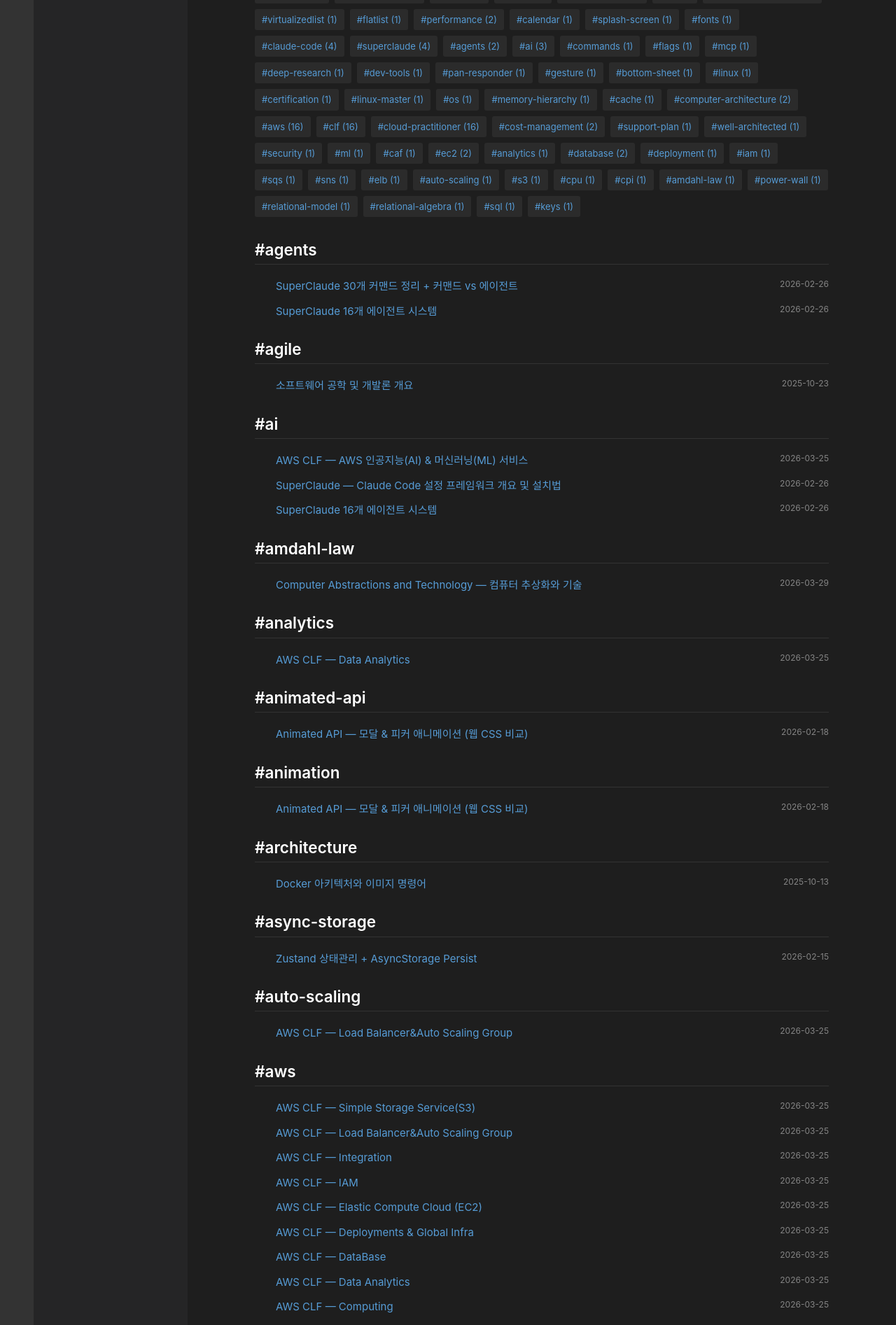
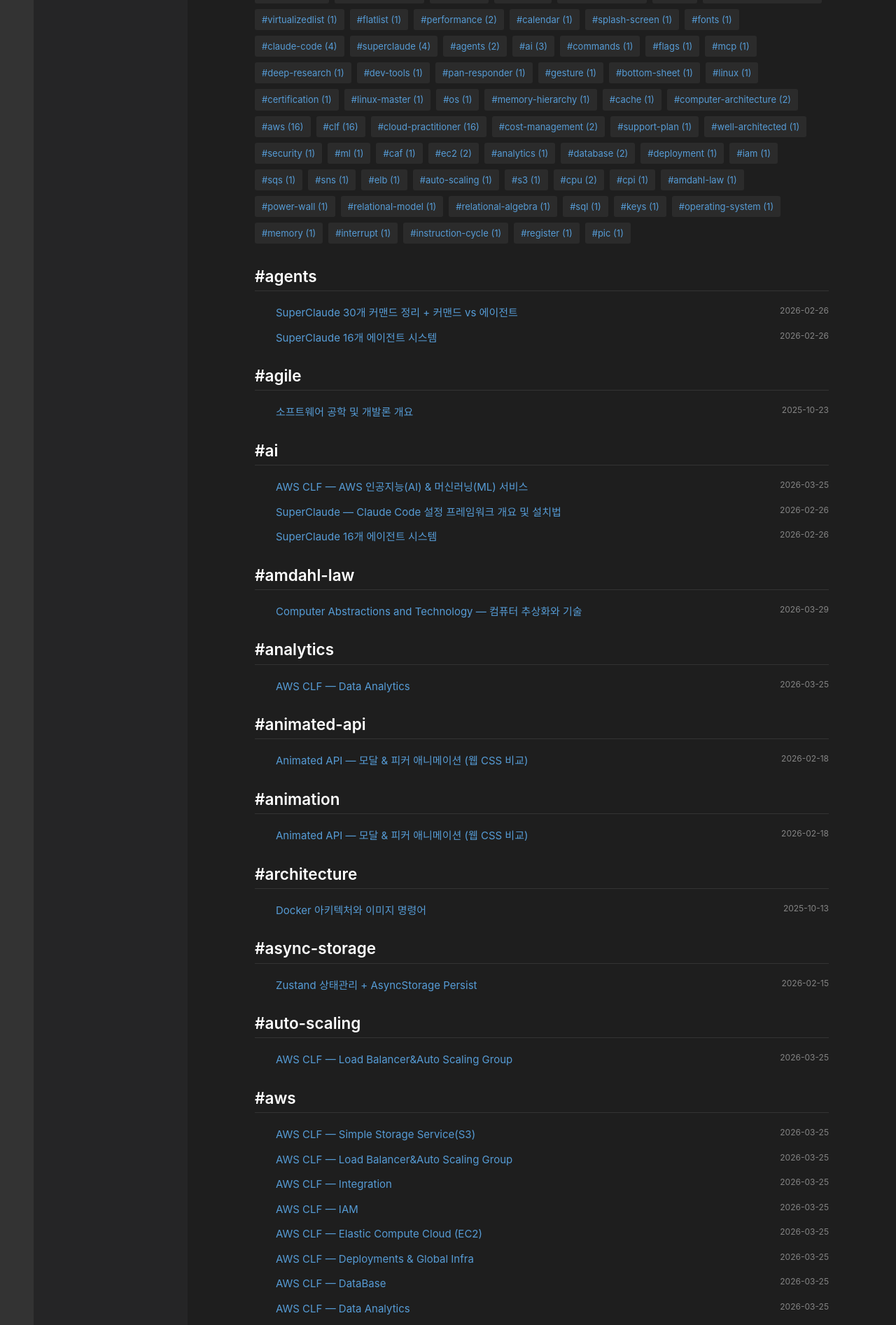
Before and after one commit to l2juhan/l2juhan.github.io, a Jekyll site: the page built from _pages/tags.md, in a window 1280 px wide. Shown: the part 613-2506 px from the top of the page at 70% size. Built offline with Jekyll 4.4.1, drawn with Linux system fonts in a browser that asks for light colours; a style sheet for code colours, icons or effects is not loaded; part of the change alters nothing that is shown; some of the changed text lies outside the part shown.

Commit message:
Add Computer System Overview post (Operating-System)
Co-Authored-By: Claude Opus 4.6 (1M context) <noreply@anthropic.com>

````diff
--- /dev/null
+++ b/_posts/2026-03-30-computer-system-overview.md
@@ -0,0 +1,353 @@
+---
+title: "Computer System Overview — 컴퓨터 시스템 개요"
+date: 2026-03-30
+categories: [Operating-System]
+tags: [operating-system, cpu, memory, interrupt, instruction-cycle, register, pic]
+description: "컴퓨터의 기본 구성 요소, 명령어 사이클, 인터럽트 메커니즘, 시스템 타이머까지 운영체제의 토대가 되는 하드웨어 구조를 정리한다."
+---
+
+운영체제를 이해하려면 그 위에 올라가는 하드웨어를 먼저 알아야 한다. 프로세서는 어떻게 명령어를 실행하고, 인터럽트는 왜 필요하며, 메모리는 어떤 계층으로 구성되는가. 이 글에서는 컴퓨터 시스템의 전체적인 구조를 다룬다.
+
+## 기본 구성 요소
+
+컴퓨터는 데이터의 **처리, 저장, 이동**을 위한 자원의 집합이다. 핵심 구성 요소는 네 가지다.
+
+![컴퓨터 기본 구성 요소](/assets/images/posts/computer-system-overview/computer-system-overview-1.png)
+
+| 구성 요소 | 역할 |
+|---|---|
+| **프로세서(Processor, CPU)** | 프로그램을 실행하는 하드웨어. 명령어를 해석하고 실행한다 |
+| **메모리(Memory)** | 프로그램의 데이터와 코드를 저장한다. 휘발성(volatile)이다 |
+| **I/O 모듈(I/O Modules)** | 컴퓨터와 외부 장치(모니터, 디스크 등) 사이에서 데이터를 이동시킨다 |
+| **버스(Bus)** | 위 세 요소를 연결하는 데이터 통로이다 |
+
+I/O 모듈은 다시 **I/O 컨트롤러**(하드웨어 제어 로직)와 **I/O 디바이스**(실제 장치)로 나뉜다.
+
+## 프로그램과 프로세스
+
+- **프로그램(Program)**: 특정 작업을 수행하기 위한 명령어들의 집합이다
+- **프로세스(Process)**: 메모리에 로드되어 실행 중이거나 실행 대기 중인 프로그램이다
+
+C 소스코드가 컴파일되면 기계어(Machine Code)로 변환된다. 이 바이너리가 디스크에 저장된 상태가 프로그램이고, 이를 메모리에 올려 실행하면 프로세스가 된다.
+
+```
+소스코드(.c) → [컴파일러] → 기계어 바이너리(디스크) → [실행] → 프로세스(메모리)
+```
+
+## 프로세서(CPU)
+
+**CPU(Central Processing Unit)**는 프로그램의 명령어를 해석하고 실행하는 하드웨어이다.
+
+CPU 내부의 핵심 구성 요소:
+- **ALU(Arithmetic/Logic Unit)**: 산술 연산(덧셈, 뺄셈)과 논리 연산(비교, Boolean)을 수행한다
+- **레지스터(Register)**: 현재 사용 중인 데이터나 명령어를 임시로 저장하는 초고속 저장소이다
+
+### 멀티프로세서와 프로세서의 진화
+
+현대 CPU는 하나의 칩 안에 여러 개의 프로세서(코어)를 넣은 **멀티프로세서(Multiprocessor)** 구조이다. 각 코어는 독립적인 캐시 메모리를 가진다.
+
+| 프로세서 | 클럭 속도 | 전력 |
+|---|---|---|
+| PIC | ~10 MHz | ~mW |
+| Z80 | ~10 MHz | ~mW |
+| ARM PXA | 400 MHz | ~500 mW |
+| PowerPC MPC | 500 MHz | 2 W |
+| Pentium | 2 GHz | 115 W |
+
+클럭 속도는 지속적으로 올라왔지만, 전력 소모도 함께 급증했다. 이것이 **전력 장벽(Power Wall)**이다.
+
+**GPU(Graphical Processing Unit)**는 대규모 병렬 연산에 특화된 프로세서이다. 그래픽뿐 아니라 AI 연산에도 쓰인다. SIMD(Single-Instruction Multiple Data) 방식으로 배열 데이터를 효율적으로 처리한다.
+
+**SoC(System on a Chip)**는 모바일 기기용으로, CPU + GPU + NPU(Neural Processing Unit) + 코덱 + 메모리를 하나의 칩에 통합한 구조이다. Snapdragon, Exynos, Kirin 등이 대표적이다.
+
+### 폰 노이만 병목
+
+**폰 노이만 아키텍처(Von Neumann Architecture)**는 프로세서와 메모리가 버스로 연결된 구조이다. 명령어 fetch와 데이터 연산을 **동시에 수행할 수 없다**는 근본적인 한계가 있다. CPU와 메모리 사이의 버스 대역폭이 제한적이라 데이터 이동에 병목이 발생하는데, 이를 **폰 노이만 병목(Von Neumann Bottleneck)**이라 한다.
+
+이 병목을 해소하기 위한 접근법:
+- **HBM(High Bandwidth Memory)**: 메모리 대역폭을 대폭 높여 병목을 완화한다
+- **뉴로모픽 아키텍처(Neuromorphic Architecture)**: 연산과 메모리를 하나로 합쳐 데이터 이동 자체를 최소화한다. Intel Loihi2, IBM TrueNorth 등이 있다
+
+## 메모리
+
+### RAM: SRAM vs DRAM
+
+**RAM(Random Access Memory)**은 휘발성 메모리이다. 전원이 꺼지면 데이터가 사라진다.
+
+| 특성 | SRAM | DRAM |
+|---|---|---|
+| 밀도 | 낮음 (6 트랜지스터/bit) | 높음 (1 트랜지스터/bit) |
+| 속도 | 빠름 (~2 ns) | 느림 (~15 ns) |
+| 가격 | 비쌈 | 저렴 |
+| 리프레시 | 불필요 | 필요 |
+| 용도 | **캐시(Cache)** | **메인 메모리** |
+
+SRAM은 플립플롭(flip-flop) 기반이라 리프레시가 필요 없고 빠르지만, 비싸고 집적도가 낮다. 그래서 CPU 내부의 캐시에 쓰인다. DRAM은 커패시터 기반으로 주기적인 리프레시가 필요하지만, 가격 대비 용량이 커서 메인 메모리로 쓰인다.
+
+![메모리 타입 분류](/assets/images/posts/computer-system-overview/computer-system-overview-3.png)
+
+### 비휘발성 메모리
+
+**비휘발성(Non-volatile) 메모리**는 전원이 꺼져도 데이터를 유지한다.
+
+**플래시 메모리(Flash Memory)**의 세 가지 핵심 특성:
+
+1. **비대칭 읽기/쓰기**: 읽기(~20 us)가 쓰기(~200 us)보다 빠르다
+2. **제자리 갱신 불가(No in-place update)**: 이미 쓰여진 페이지에 바로 덮어쓸 수 없다. 해당 페이지가 속한 블록 전체를 지운 뒤 다시 써야 한다
+3. **제한된 수명(Limited endurance)**: 블록당 약 10만 번 쓰기 후 마모된다. 마모된 블록은 사용 불가능하다
+
+플래시 메모리는 Floating Gate에 전자를 가두거나 빼는 방식으로 데이터를 저장한다. 이를 반복하면 절연체(산화막)가 물리적으로 손상되어 전자가 새어나가고, 데이터를 보존할 수 없게 된다.
+
+**HDD(Hard Disk Drive)**는 자기 저장 매체 기반의 비휘발성 장치이다. 읽기/쓰기에 5~35 ms가 소요된다.
+
+**SSD(Solid State Disk)**는 플래시 메모리를 사용한 디스크이다. I/O 버스의 표준 디스크 슬롯에 연결되며 일반 디스크처럼 동작한다. 내부적으로 **FTL(Flash Translation Layer)**이 플래시의 특이한 동작(제자리 갱신 불가 등)을 감추고 HDD처럼 사용할 수 있게 해준다.
+
+### 이종 메모리와 CXL
+
+GPU 연산에서는 CPU 호스트 메모리와 GPU 로컬 메모리 사이의 데이터 이동이 **PCI 버스 병목**을 유발한다. 자주 쓰는 hot data는 GPU 로컬 메모리에, 자주 쓰지 않는 cold data는 CPU 호스트 메모리에 두는 전략이 필요하다.
+
+**CXL(Compute Express Link)**은 PCIe 기반으로 CPU에 연결되는 새로운 메모리 기술이다. CPU 입장에서는 일반 메모리처럼 보이며 바이트 단위의 `load`/`store`로 접근 가능하다. DRAM을 fast tier(~100 ns), CXL 메모리를 slow tier(~200 ns)로 구성하는 **메모리 티어링(Memory Tiering)** 방식으로 대용량 메모리를 확보한다.
+
+### 저장장치 접근 속도 비교
+
+| 구성 요소 | 접근 시간 | 체감 비유 (프로세서 사이클 = 1초) |
+|---|---|---|
+| 프로세서 사이클 | 0.5 ns (2 GHz) | 1초 |
+| 캐시 접근 | 2 ns | 4초 |
+| 메모리 접근 | 15 ns | 30초 |
+| SSD 접근 | 50,000 ns (50 us) | 27시간 |
+| 디스크 접근 | 7,000,000 ns (7 ms) | 162일 |
+
+캐시 접근이 4초라면 디스크 접근은 162일이다. 이 격차가 메모리 계층 구조가 존재하는 이유이다.
+
+## 프로세서 레지스터
+
+레지스터는 CPU 내부의 초고속 저장소이다. 메모리 접근을 최소화하기 위해 **중간 결과나 데이터를 임시 저장**하는 역할을 한다.
+
+![CPU 레지스터 구조](/assets/images/posts/computer-system-overview/computer-system-overview-4.png)
+
+### 범용 레지스터(General Purpose Registers)
+
+연산의 중간 결과나 데이터 값을 임시로 저장한다. x86 계열 CPU는 최소 8개의 범용 레지스터를 가진다. 레지스터 파일(Register File)이라는 단위로 묶여 ALU에 연결된다.
+
+### 특수 목적 레지스터(Special-Purpose Registers)
+
+| 레지스터 | 역할 |
+|---|---|
+| **PC(Program Counter)** | 다음에 실행할 명령어의 메모리 주소를 저장한다 |
+| **IR(Instruction Register)** | 가장 최근에 fetch된 명령어를 저장한다 |
+| **PSW(Program Status Word)** | CPU의 현재 상태(condition code, 인터럽트 마스크, 특권 수준 등)를 저장한다 |
+| **MAR(Memory Address Register)** | 다음에 읽거나 쓸 메모리 주소를 저장한다 |
+| **MBR(Memory Buffer Register)** | MAR이 가리키는 주소의 데이터를 저장한다. Memory Data Register(MDR)와 같은 의미이다 |
+
+그 외 **I/O AR**(I/O 주소 레지스터)과 **I/O BR**(I/O 버퍼 레지스터)이 I/O 모듈과의 통신에 사용된다.
+
+**PSW의 Condition Code**는 산술/논리 연산 결과에 따라 자동으로 갱신되는 플래그이다. OF(Overflow Flag), ZF(Zero Flag) 등이 있다.
+
+## 명령어 집합 구조(ISA)와 명령어 형식
+
+**ISA(Instruction Set Architecture)**는 소프트웨어와 하드웨어 사이의 인터페이스를 정의한다. 프로세서가 실행할 수 있는 명령어 집합과 **머신 상태(Machine State)** = 레지스터 + 메모리를 규정한다. x86, x86-64, IA64, ARM 등이 대표적인 ISA이다.
+
+**명령어 형식(Instruction Format)**은 명령어의 비트 구조를 정의하는 머신 고유의 템플릿이다. 예를 들어 16비트 고정 크기 명령어라면:
+
+```
+| Opcode (4 bits) | Address (12 bits) |
+|  0         3  4 |            15     |
+```
+
+- **Opcode(연산자)**: 수행할 연산을 지정한다. 예: `0001` = Load, `0010` = Store, `0101` = Add
+- **Operand(피연산자)**: 입출력 데이터 또는 그 주소를 지정한다
+
+명령어가 수행하는 동작은 네 가지로 분류된다:
+
+| 유형 | 설명 | 예시 |
+|---|---|---|
+| **데이터 처리** | 산술/논리 연산 | `add`, `sub` |
+| **제어** | 실행 흐름 변경 | `jump`, `call` |
+| **프로세서-메모리** | 메모리 읽기/쓰기 | `load`, `store` |
+| **프로세서-I/O** | I/O 장치와 통신 | `in`, `out` |
+
+## 명령어 사이클(Instruction Cycle)
+
+프로세서는 하나의 명령어를 **Fetch → Decode → Execute** 세 단계로 처리한다. 이를 **명령어 사이클(Instruction Cycle)**이라 한다.
+
+![기본 명령어 사이클](/assets/images/posts/computer-system-overview/computer-system-overview-5.png)
+
+### Fetch-Decode-Execute
+
+![명령어 사이클 상세](/assets/images/posts/computer-system-overview/computer-system-overview-2.png)
+
+1. **Fetch**: PC가 가리키는 주소에서 명령어를 읽어 IR에 저장한다
+2. **Decode**: IR에 있는 명령어를 해석한다. opcode가 무엇인지, operand가 어디인지 파악한다
+3. **Execute**: 해석된 연산을 ALU 등을 통해 실제로 수행한다
+
+이 과정에서 MAR과 MBR이 메모리와의 통신을 중개한다. PC는 매 사이클마다 다음 명령어 주소로 갱신된다.
+
+### 프로그램 실행 예제
+
+다음은 `1940`, `5941`, `2941`이라는 세 명령어가 메모리 주소 300~302에 저장된 상태에서의 실행 과정이다. 데이터로는 주소 940에 `0003`, 941에 `0002`가 있다.
+
+![프로그램 실행 예제 (Figure 1.4)](/assets/images/posts/computer-system-overview/computer-system-overview-6.png)
+
+| Step | 단계 | 동작 | PC | AC | IR |
+|---|---|---|---|---|---|
+| 1 | Fetch | 주소 300에서 명령어 `1940`을 가져온다 | 300→301 | - | 1940 |
+| 2 | Execute | `1940` = Load AC from 940 → AC에 `0003` 적재 | 301 | 0003 | 1940 |
+| 3 | Fetch | 주소 301에서 명령어 `5941`을 가져온다 | 301→302 | 0003 | 5941 |
+| 4 | Execute | `5941` = Add to AC from 941 → AC = 3 + 2 = `0005` | 302 | 0005 | 5941 |
+| 5 | Fetch | 주소 302에서 명령어 `2941`을 가져온다 | 302→303 | 0005 | 2941 |
+| 6 | Execute | `2941` = Store AC to 941 → 주소 941에 `0005` 저장 | 303 | 0005 | 2941 |
+
+결국 이 프로그램은 `int x = 3; int y = 2; y = x + y;`와 같은 연산을 수행한 것이다.
+
+## 인터럽트(Interrupt)
+
+### 왜 인터럽트가 필요한가
+
+프로세서가 하는 일은 단 하나, **명령어 실행**이다. 시작부터 종료까지 PC가 가리키는 주소의 명령어를 순차적으로 fetch-decode-execute한다.
+
+여기서 문제가 발생한다. 프로세스가 무한 루프에 빠지면 CPU를 독점해 버린다. 또한 I/O 작업 중에 CPU가 완료를 기다리며 놀고 있는 것도 낭비이다.
+
+인터럽트는 이 문제들을 해결한다:
+
+- **시의성(Timely Service)**: 긴급하거나 시간에 민감한 이벤트를 빠르게 처리한다
+- **시스템 활용도(System Utilization)**: I/O 장치가 작업하는 동안 CPU가 다른 일을 할 수 있다
+- **독점 방지(Prevention of Monopolization)**: 타이머 인터럽트로 프로세스의 CPU 독점을 막는다
+
+### 인터럽트 메커니즘
+
+**인터럽트(Interrupt)**는 현재 프로세스를 중단하고 인터럽트 핸들러로 제어를 이동시키는 하드웨어 이벤트이다. 처리가 끝나면 반드시 원래 프로세스로 복귀해야 한다.
+
+명령어 사이클에 인터럽트 단계가 추가되면 다음과 같다:
+
+![인터럽트 포함 명령어 사이클 (Figure 1.7)](/assets/images/posts/computer-system-overview/computer-system-overview-7.png)
+
+각 명령어 실행 후 인터럽트 발생 여부를 확인한다. 인터럽트가 비활성화(disabled) 상태이면 바로 다음 fetch로 넘어가고, 활성화(enabled) 상태이면 인터럽트를 확인하여 핸들러를 호출한다.
+
+### 인터럽트 발생 시 처리 과정
+
+![인터럽트 처리 과정 (Figure 1.10)](/assets/images/posts/computer-system-overview/computer-system-overview-8.png)
+
+인터럽트 처리는 **하드웨어 단계**와 **소프트웨어 단계**로 나뉜다.
+
+**하드웨어 단계** (CPU가 자동으로 수행):
+1. 장치 컨트롤러가 인터럽트를 발생시킨다
+2. CPU가 현재 명령어 실행을 완료한다
+3. CPU가 인터럽트 수신을 확인(ACK)한다
+4. **PC와 PSW를 스택에 push**한다 (돌아올 주소 + 상태 저장)
+5. PC에 인터럽트 핸들러의 주소를 load한다
+
+**소프트웨어 단계** (OS 코드가 수행):
+1. **Save all**: 나머지 레지스터를 모두 저장한다
+2. **ISR(Interrupt Service Routine)** 실행: 실제 인터럽트를 처리한다
+3. **Restore all**: 저장한 레지스터를 복원한다
+4. 스택에서 PC와 PSW를 pop하여 원래 프로세스로 복귀한다
+
+Linux에서의 구현을 보면, `entry.S`의 `common_interrupt`에서 `save all` → `call do_IRQ` → `restore all`을 수행한다. `do_IRQ(n)`은 `irq_desc[]` 배열에서 IRQ 번호에 해당하는 ISR을 찾아 호출한다.
+
+### 인터럽트 유무에 따른 프로그램 흐름
+
+![인터럽트 유무 비교 (Figure 1.5)](/assets/images/posts/computer-system-overview/computer-system-overview-9.png)
+
+**(a) 인터럽트 없음**: 사용자 프로그램이 I/O 명령(WRITE)을 내리면 I/O 완료까지 CPU가 **대기**한다. 실행 순서는 `1-4-(대기)-5-2-4-(대기)-5-3`.
+
+**(b) 인터럽트, 짧은 I/O 대기**: I/O 시작 후 CPU가 다음 코드를 바로 실행한다. I/O 완료 시 인터럽트로 알려준다. `1-4-2(a)-5-2(b)-4-3(a)-5-3(b)`.
+
+**(c) 인터럽트, 긴 I/O 대기**: I/O가 오래 걸리면 사용자 코드가 먼저 끝나고 I/O 완료를 기다린다. `1-4-2-(대기)-5-4-3-(대기)-5`.
+
+핵심은 **(b)** 상황이다. 인터럽트 덕분에 I/O와 CPU 연산이 동시에 진행되어 전체 시간이 단축된다. 대신 모드 스위치 **오버헤드**가 발생한다.
+
+### PIC(Programmable Interrupt Controller)
+
+여러 I/O 장치의 인터럽트 신호를 받아 **IRQ(Interrupt Request) 번호**로 변환하고, CPU에 전달하는 하드웨어이다. Intel 8259A가 대표적이다.
+
+PIC의 동작:
+1. I/O 컨트롤러로부터 인터럽트 신호를 받는다
+2. 디바이스의 요청을 IRQ 번호로 변환한다
+3. CPU에 인터럽트를 발생시키고 IRQ 번호를 전달한다
+4. CPU의 ACK를 기다린다
+
+PIC의 핵심 기능:
+- **우선순위 변경**: 인터럽트 간 우선순위를 설정할 수 있다
+- **마스킹(Masking)**: 특정 인터럽트를 비활성화(끄기)할 수 있다
+- **다수 장치 관리**: 많은 수의 장치로부터의 인터럽트를 효율적으로 처리한다
+
+## 인터럽트와 예외(Exception)
+
+인터럽트는 두 종류로 나뉜다.
+
+| 구분 | 인터럽트(Interrupt) | 예외(Exception) |
+|---|---|---|
+| 원인 | CPU **외부** (I/O 장치, 타이머 등) | CPU **내부** (명령어 실행 중 발생) |
+| 동기성 | CPU 클럭과 **비동기**(Asynchronous) | CPU 클럭과 **동기**(Synchronous) |
+| 현재 명령어 | 현재 명령어를 **완료**한 뒤 처리 | 현재 명령어가 **완료되지 않을 수 있다** |
+| 예시 | I/O 장치, 타이머 | illegal opcode, illegal address, divide by zero |
+
+**시스템 콜(System Call)**도 의도적으로 발생시키는 예외(Intentional Exception)의 일종이다. Linux에서는 인터럽트와 예외를 동일한 방식으로 처리한다.
+
+## 다중 인터럽트 처리
+
+인터럽트 처리 중에 또 다른 인터럽트가 발생하면 어떻게 할 것인가. 두 가지 방식이 있다.
+
+![순차적 vs 중첩 인터럽트 처리](/assets/images/posts/computer-system-overview/computer-system-overview-10.png)
+
+### 순차적 처리(Sequential Interrupt Processing)
+
+인터럽트 처리 중에는 다른 인터럽트를 **비활성화(disable)**한다. 새로운 인터럽트 신호가 오면 pending 상태로 대기시키고, 현재 핸들러가 끝난 뒤 처리한다.
+
+- 장점: 구현이 단순하다
+- 단점: **우선순위를 고려하지 못한다**. 시간에 민감한 인터럽트가 긴급하지 않은 인터럽트 뒤에서 대기할 수 있다
+
+### 중첩 처리(Nested Interrupt Processing)
+
+인터럽트에 **우선순위**를 부여하고, 현재 처리 중인 인터럽트보다 **더 높은 우선순위의 인터럽트만 허용**한다. 현재 상태를 컨트롤 스택에 push하고 우선순위가 높은 핸들러를 먼저 실행한다.
+
+예를 들어 우선순위가 Communication > Disk > Printer 순이라면:
+- t=0: 사용자 프로그램 실행 중
+- t=10: 프린터 인터럽트 발생 → 프린터 ISR 시작
+- t=15: 통신 인터럽트 발생 → 우선순위가 높으므로 프린터 ISR 중단, 통신 ISR 시작
+- t=20: 디스크 인터럽트 발생 → 통신보다 우선순위가 낮으므로 pending
+- t=25: 통신 ISR 완료 → 디스크 ISR 시작
+- t=35: 디스크 ISR 완료 → 프린터 ISR 재개
+- t=40: 프린터 ISR 완료 → 사용자 프로그램 재개
+
+## 시스템 타이머
+
+OS의 거의 모든 기능은 **시간 기반(time-driven)**이다. 시간 관리를 위해 두 가지 하드웨어 타이머를 사용한다.
+
+### PIT(Programmable Interval Timer) — 시스템 타이머
+
+주기적으로 인터럽트를 발생시키는 장치이다. 매 tick마다 인터럽트가 발생하며, 이 주기를 **Hz**로 표현한다. 대부분의 아키텍처에서 HZ = 100이다(초당 100회).
+
+```c
+/* <asm/param.h> */
+#define HZ 100    /* internal kernel time frequency */
+```
+
+**Jiffies**는 부팅 이후 발생한 tick 수를 저장하는 리눅스 커널 전역 변수이다. 타이머 인터럽트가 발생할 때마다 1씩 증가한다. **상대 시간(relative time)**을 측정하는 데 사용된다.
+
+```c
+/* <linux/jiffies.h> */
+extern unsigned long volatile jiffies;
+// 부팅 시: jiffies = 0;
+// 매 타이머 인터럽트: jiffies++;
+```
+
+경과 시간(초)은 `jiffies / HZ`로 계산한다. 예를 들어 5초 후의 시점은 `jiffies + 5 * HZ`이다.
+
+### RTC(Real Time Clock) — 하드웨어 클럭
+
+배터리로 구동되는 비휘발성 장치로, OS가 꺼져 있을 때도 실제 시각(wall time)을 유지한다. 메인보드에 장착된 코인 배터리가 전원을 공급한다.
+
+OS 부팅 시 RTC에서 시간을 읽어 `struct timespec xtime`에 저장한다. `hwclock` 명령어(`/dev/rtc`)로 접근할 수 있다. 이것이 **절대 시간(absolute time)**이다.
+
+### 타이머 인터럽트 핸들러
+
+타이머 인터럽트 핸들러가 수행하는 작업:
+
+1. **Jiffies 갱신**: tick 수를 증가시킨다
+2. **Wall time 갱신**: `xtime`을 업데이트한다
+3. **프로세스 시간 갱신**:
+   - 현재 프로세스의 자원 사용량을 갱신한다
+   - **타임 슬라이스(time slice) 확인**: 할당된 시간을 초과했으면 프로세스 전환(process switch)을 발동한다
+4. **동적 타이머 실행**: 만료된 동적 타이머(예: `sleep 5`)가 있으면 해당 콜백을 실행한다
````
Also changed, not shown: .claude/skills/image-extractor/SKILL.md, assets/images/posts/computer-system-overview/computer-system-overview-1.png (added), assets/images/posts/computer-system-overview/computer-system-overview-10.png (added), assets/images/posts/computer-system-overview/computer-system-overview-2.png (added), assets/images/posts/computer-system-overview/computer-system-overview-3.png (added), assets/images/posts/computer-system-overview/computer-system-overview-4.png (added), assets/images/posts/computer-system-overview/computer-system-overview-5.png (added), assets/images/posts/computer-system-overview/computer-system-overview-6.png (added), assets/images/posts/computer-system-overview/computer-system-overview-7.png (added), assets/images/posts/computer-system-overview/computer-system-overview-8.png (added), assets/images/posts/computer-system-overview/computer-system-overview-9.png (added).
